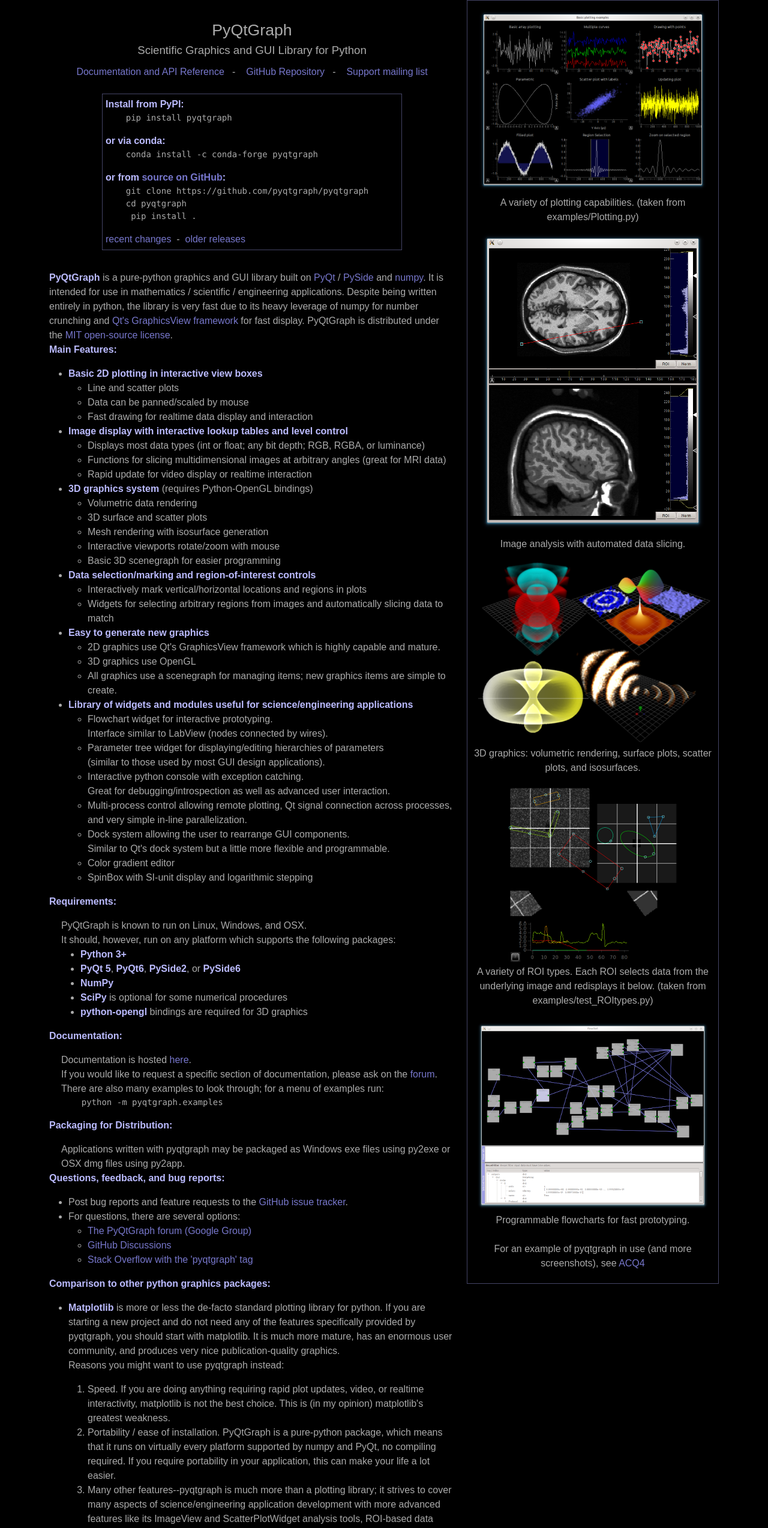
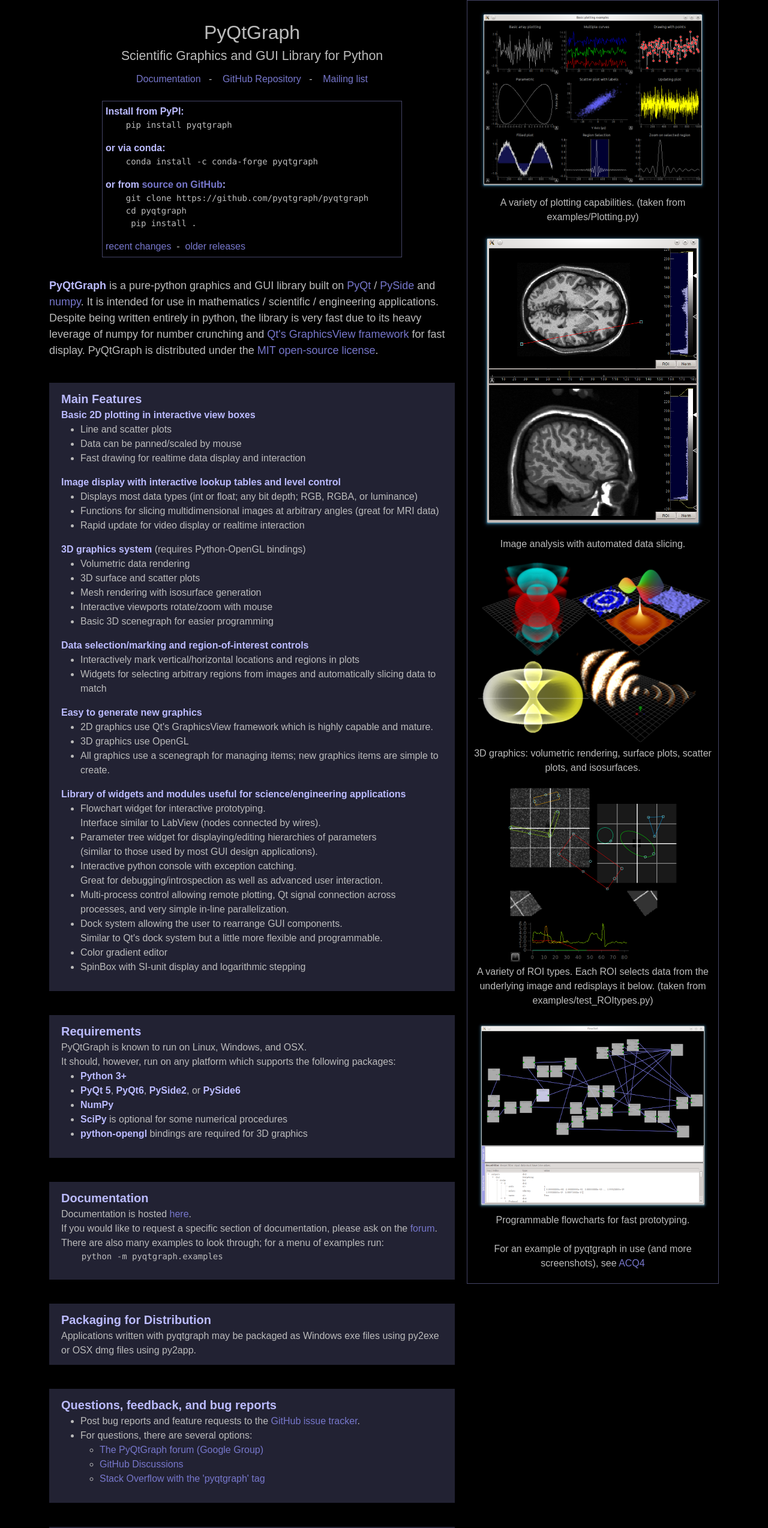
Before and after one commit to pyqtgraph/pyqtgraph.github.io, a plain HTML site: page index.html in a window 1280 px wide. Shown: the top 2547 px of the page at 60% size. Drawn offline with nearby package versions, Linux system fonts and the light colour scheme.

Commit message:
Formatting main content

```diff
--- a/index.html
+++ b/index.html
@@ -63,20 +63,19 @@
       </div>
 
       <div class="column">
-        <div style="font-size: 20pt; margin-top: 30px; text-align: center">
+        <div style="font-size: 24pt; margin-top: 30px; text-align: center">
           PyQtGraph
         </div>
-        <div style="font-size: 14pt; margin-bottom: 10px; text-align: center">
+        <div style="font-size: 16pt; margin-bottom: 10px; text-align: center">
           Scientific Graphics and GUI Library for Python<br />
         </div>
         <div style="text-align: center">
-          <a href="https://pyqtgraph.readthedocs.io/en/latest/"
-            >Documentation and API Reference</a
+          <a href="https://pyqtgraph.readthedocs.io/en/latest/">Documentation</a
           >&nbsp;&nbsp; - &nbsp;&nbsp;
           <a href="http://github.com/pyqtgraph/pyqtgraph">GitHub Repository</a
           >&nbsp;&nbsp; - &nbsp;&nbsp;
           <a href="https://groups.google.com/forum/#!forum/pyqtgraph"
-            >Support mailing list</a
+            >Mailing list</a
           >
         </div>
         <br />
@@ -118,6 +117,7 @@
           <br />
         </div>
 
+        <div style="font-size: 18px">
           <b>PyQtGraph</b> is a pure-python graphics and GUI library built on
           <a href="http://www.riverbankcomputing.co.uk/software/pyqt/intro"
             >PyQt</a
@@ -134,35 +134,34 @@
           <a href="http://www.opensource.org/licenses/mit-license.php"
             >MIT open-source license</a
           >.
-        <br />
+        </div>
 
-        <p><b>Main Features:</b></p>
-        <ul>
-          <li><b>Basic 2D plotting in interactive view boxes</b></li>
+        <div class="subsection-box">
+          <div class="subsection-heading">Main Features</div>
+          <div class="subsection">
+            <b>Basic 2D plotting in interactive view boxes</b>
             <ul>
               <li>Line and scatter plots</li>
               <li>Data can be panned/scaled by mouse</li>
               <li>Fast drawing for realtime data display and interaction</li>
             </ul>
 
-          <li>
             <b
               >Image display with interactive lookup tables and level control</b
             >
-          </li>
             <ul>
               <li>
-              Displays most data types (int or float; any bit depth; RGB, RGBA,
-              or luminance)
+                Displays most data types (int or float; any bit depth; RGB,
+                RGBA, or luminance)
               </li>
               <li>
-              Functions for slicing multidimensional images at arbitrary angles
-              (great for MRI data)
+                Functions for slicing multidimensional images at arbitrary
+                angles (great for MRI data)
               </li>
               <li>Rapid update for video display or realtime interaction</li>
             </ul>
 
-          <li><b>3D graphics system</b> (requires Python-OpenGL bindings)</li>
+            <b>3D graphics system</b> (requires Python-OpenGL bindings)
             <ul>
               <li>Volumetric data rendering</li>
               <li>3D surface and scatter plots</li>
@@ -171,7 +170,7 @@
               <li>Basic 3D scenegraph for easier programming</li>
             </ul>
 
-          <li><b>Data selection/marking and region-of-interest controls</b></li>
+            <b>Data selection/marking and region-of-interest controls</b>
             <ul>
               <li>
                 Interactively mark vertical/horizontal locations and regions in
@@ -183,7 +182,7 @@
               </li>
             </ul>
 
-          <li><b>Easy to generate new graphics</b></li>
+            <b>Easy to generate new graphics</b>
             <ul>
               <li>
                 2D graphics use Qt's GraphicsView framework which is highly
@@ -196,12 +195,10 @@
               </li>
             </ul>
 
-          <li>
             <b
               >Library of widgets and modules useful for science/engineering
               applications</b
             >
-          </li>
             <ul>
               <li>
                 Flowchart widget for interactive prototyping.<br />
@@ -232,10 +229,12 @@
               <li>Color gradient editor</li>
               <li>SpinBox with SI-unit display and logarithmic stepping</li>
             </ul>
-        </ul>
+          </div>
+        </div>
 
-        <p><b>Requirements:</b></p>
-        <div style="margin-left: 20px">
+        <div class="subsection-box">
+          <div class="subsection-heading">Requirements</div>
+          <div class="subsection">
             PyQtGraph is known to run on Linux, Windows, and OSX.<br />
             It should, however, run on any platform which supports the following
             packages:
@@ -246,25 +245,33 @@
               </li>
               <li><b>NumPy</b></li>
               <li><b>SciPy</b> is optional for some numerical procedures</li>
-            <li><b>python-opengl</b> bindings are required for 3D graphics</li>
+              <li>
+                <b>python-opengl</b> bindings are required for 3D graphics
+              </li>
             </ul>
           </div>
+        </div>
 
-        <p><b>Documentation:</b></p>
-        <div style="margin-left: 20px">
+        <div class="subsection-box">
+          <div class="subsection-heading">Documentation</div>
+          <div class="subsection">
             Documentation is hosted
-          <a href="https://pyqtgraph.readthedocs.io/en/latest/">here</a>. <br />
+            <a href="https://pyqtgraph.readthedocs.io/en/latest/">here</a>.
+            <br />
             If you would like to request a specific section of documentation,
             please ask on the
-          <a href="https://groups.google.com/forum/?fromgroups#!forum/pyqtgraph"
+            <a
+              href="https://groups.google.com/forum/?fromgroups#!forum/pyqtgraph"
               >forum</a
             >. There are also many examples to look through; for a menu of
             examples run:
             <pre>    python -m pyqtgraph.examples</pre>
           </div>
+        </div>
 
-        <p><b>Packaging for Distribution:</b><br /></p>
-        <div style="margin-left: 20px">
+        <div class="subsection-box">
+          <div class="subsection-heading">Packaging for Distribution</div>
+          <div class="subsection">
             Applications written with pyqtgraph may be packaged as Windows exe
             files using py2exe or OSX dmg files using py2app.
 
@@ -272,8 +279,12 @@
             <!-- <a href="Bundling applications with PyQtGraph_R16.pdf">document describing the process.</a> by Christian Gavin<br> -->
             <!-- For versions past 0.9.8, using py2exe is much simpler; see examples/py2exe. -->
           </div>
-
-        <p><b>Questions, feedback, and bug reports:</b></p>
+        </div>
+        <div class="subsection-box">
+          <div class="subsection-heading">
+            Questions, feedback, and bug reports
+          </div>
+          <div class="subsection">
             <ul>
               <li>
                 Post bug reports and feature requests to the
@@ -296,17 +307,22 @@
                     >
                   </li>
                   <li>
-                <a href="https://stackoverflow.com/questions/tagged/pyqtgraph"
+                    <a
+                      href="https://stackoverflow.com/questions/tagged/pyqtgraph"
                       >Stack Overflow with the 'pyqtgraph' tag</a
                     >
                   </li>
                 </ul>
               </li>
             </ul>
+          </div>
+        </div>
 
-        <p><b>Comparison to other python graphics packages:</b></p>
-        <ul>
-          <li>
+        <div class="subsection-box">
+          <div class="subsection-heading">
+            Comparison to other python graphics packages
+          </div>
+          <div class="subsection">
             <b>Matplotlib</b> is more or less the de-facto standard plotting
             library for python. If you are starting a new project and do not
             need any of the features specifically provided by pyqtgraph, you
@@ -339,9 +355,7 @@
             </ol>
 
             <br />
-          </li>
 
-          <li>
             <b>VisPy</b> is a new 2D/3D visualization library based on OpenGL
             that is developed as a collaboration between the authors of
             PyQtGraph, VisVis, Galry, and Glumpy. It is presently in early
@@ -353,9 +367,7 @@
             <a href="http://vispy.org">More about VisPy here</a>.
             <br />
             <br />
-          </li>
 
-          <li>
             <b>PyQwt</b> has a very nice set of features and is fast enough for
             realtime work. Its main drawback is that it is currently
             unmaintained and can be difficult to get working on a variety of
@@ -364,17 +376,13 @@
             maintainer is currently recommending to use pyqtgraph instead; check
             their mailing lists for updates). Like matplotlib, PyQwt lacks some
             of the more advanced features of pyqtgraph.
-          </li>
 
-          <li>
             <b>Chaco</b> is a very interesting project--nice graphics, good
             speed, and actively developed. Like PyQwt, however, Chaco can be
             challenging to install on a wide variety of platforms and lacks some
             of pyqtgraph's more advanced features (although pyqtgraph certainly
             lacks many of Chaco's features as well).
-          </li>
 
-          <li>
             <b>GuiQwt</b> is an interesting project with many advanced features
             similar to pyqtgraph. It is presently based on PyQwt and thus comes
             with some of its drawbacks, although there appear to be plans to
@@ -396,13 +404,17 @@ For plotting, pyqtgraph is not nearly as complete/mature as matplotlib, but runs
                 volumetric rendering, parameter trees, flowcharts, etc.
             </li>
 -->
-          </li>
-        </ul>
 
-        <div style="margin-left: 20px">
-          [Please note: I have not used these libraries for some time; please
-          let me know if this information is outdated.]
+            <div style="margin-top: 20px">
+              [Please let reach out on the
+              <a href="https://groups.google.com/forum/#!forum/pyqtgraph"
+                >PyQtGraph Mailing list</a
+              >
+              if any of this information is outdated.]
             </div>
+          </div>
+        </div>
+        <div class="footer">© 2021 PyQtGraph</div>
       </div>
     </div>
   </body>
--- a/style.css
+++ b/style.css
@@ -1,6 +1,6 @@
 body {
   background-color: #000000;
-  color: #aaaaaa;
+  color: #bbbbbb;
   font-family: sans-serif;
 }
 
@@ -58,3 +58,30 @@ div {
   vertical-align: top;
   padding: 10px;
 }
+
+.subsection {
+}
+
+
+.subsection-heading {
+  font-weight: bold;
+  color: #bbbbff;
+  font-size: 20px;
+}
+
+
+.subsection-box {
+  background-color: #222233;
+  padding-left: 20px;
+  padding-right: 20px;
+  padding-top: 12px;
+  padding-bottom: 12px;
+  margin-top: 40px;
+}
+
+
+.footer {
+  padding-top: 40px;
+  padding-bottom: 40px;
+  font-size: 12;
+}
```
Lines whose indentation alone changed are shown as unchanged.
